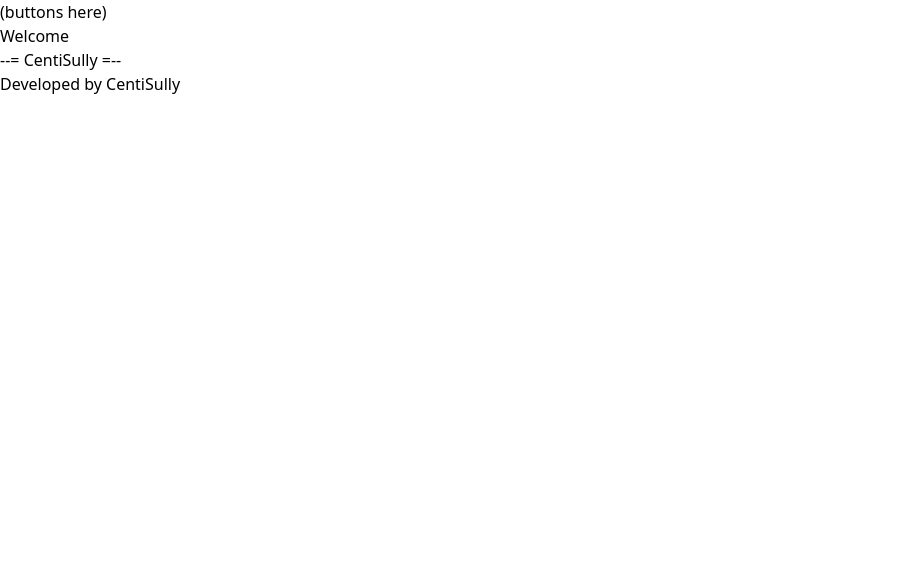
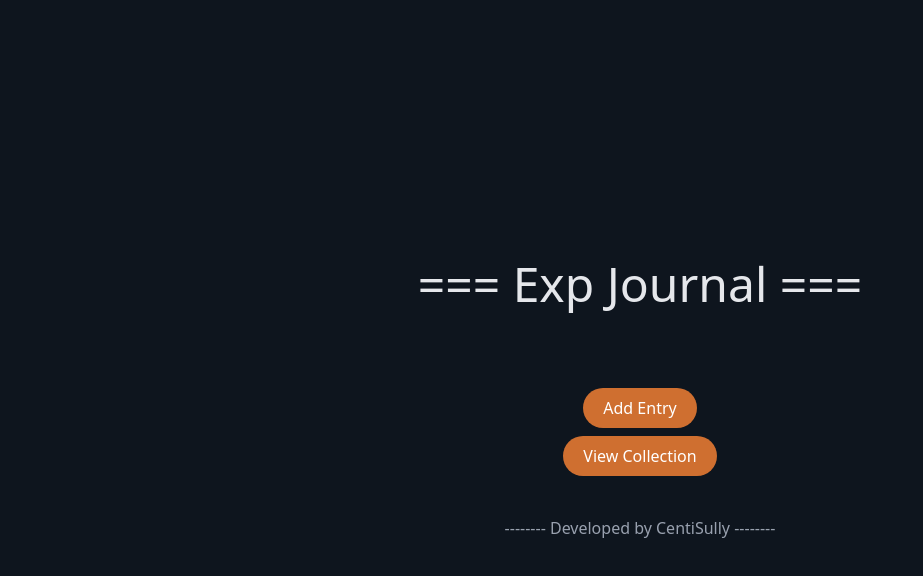
Before and after one commit to CentipedeSully/expJournal, a React (Vite) app: page / in a window 1280 px wide. Shown: the top 576 px of the page, without its empty margins (0-923 px from the left). Built offline with nearby package versions, Linux system fonts and the light colour scheme.

Commit message:
figured out how to custom add tailwind colors. Created buttons. Created home screen. implemented changing between home screen and view collection and add entry screens

```diff
--- a/index.html
+++ b/index.html
@@ -2,13 +2,12 @@
 <html lang="en">
   <head>
     <meta charset="UTF-8" />
-    <link rel="icon" type="image/svg+xml" href="/vite.svg" />
-  <link href="/src/index.css" rel="stylesheet"/>
+    <link href="./src/index.css" rel="stylesheet"/>
     <meta name="viewport" content="width=device-width, initial-scale=1.0" />
     <title>Vite + React + TS</title>
   </head>
-  <body>
+  <body class="bg-bluesteel text-gray-400 container">
     <div id="root"></div>
-    <script type="module" src="/src/main.tsx"></script>
+    <script type="module" src="./src/main.tsx"></script>
   </body>
 </html>
--- a/package.json
+++ b/package.json
@@ -10,6 +10,8 @@
   },
   "dependencies": {
     "@tailwindcss/vite": "^4.0.3",
+    "autoprefixer": "^10.4.20",
+    "postcss": "^8.5.1",
     "react": "^18.3.1",
     "react-dom": "^18.3.1",
     "tailwindcss": "^4.0.3",
--- a/src/App.tsx
+++ b/src/App.tsx
@@ -1,5 +1,7 @@
 import * as entryDefs from "./entry"
 import { useState } from "react"
+import Button from "./uiComponents"
+import WelcomeUi from "./WelcomeUi"
 
 function App() {
 
@@ -39,6 +41,17 @@ function App() {
 
 
 
+    const enterViewScreen = () =>{
+      setUi("viewCollection")
+    }
+
+    const enterWriteScreen= () => {
+      setUi("viewEntry")
+    }
+
+
+
+
   switch(currentUi){
 
     case "viewCollection":
@@ -58,7 +71,10 @@ function App() {
     default:
       return (
         <div>
-          <Welcome />
+          <WelcomeUi
+            username="Centisully"
+            enterViewScreenHandler={enterViewScreen}
+            enterWriteScreenHandler={enterWriteScreen}/>
         </div>
       )
   }
@@ -70,18 +86,6 @@ export default App
 
 
 //=========================================================================================
-//Welcome Screen
-const Welcome = ()=> {
-
-
-  return(
-    <div>
-      <Buttons />
-      <GreetingText name="CentiSully"/>
-      <Credit />
-    </div>
-  )
-}
 
 
 //=========================================================================================
@@ -138,40 +142,5 @@ const ViewEntry = (props:entryProps)=> {
 
 
 //=========================================================================================
-
-
-const Buttons = () => {
-
-  return (
-   <div>
-    (buttons here)
-   </div>
-  )
-}
-
-
-
-
-interface greetingProps{
-  name:string
-}
-
-const GreetingText = (props:greetingProps) => {
-
-
-  return (
-    <div>
-      <h1>Welcome</h1>
-      <h1>--= {props.name} =--</h1>
-    </div>
-
-  )
-
-}
-
-const Credit = () => {
-
-  return  (
-    <p>Developed by CentiSully</p>
-  )
-}
+//=========================================================================================
+//
--- /dev/null
+++ b/src/WelcomeUi.tsx
@@ -0,0 +1,69 @@
+import IconButton from "./uiComponents"
+
+
+interface WelcomeProps{
+    username:string,
+    enterViewScreenHandler:any,
+    enterWriteScreenHandler:any
+}
+
+const WelcomeUi = (props:WelcomeProps) => {
+
+
+
+
+
+
+
+
+    return(
+        <div className="flex flex-col justify-center items-center text-center h-screen">
+
+            <GreetingText name={props.username}/>
+
+            <div className="flex flex-col space-y-2 pt-20 pb-10">
+                <IconButton
+                    label="Add Entry"
+                    onClick={props.enterWriteScreenHandler}/>
+                <IconButton
+                    label="View Collection"
+                    onClick={props.enterViewScreenHandler}/>
+            </div>
+
+
+            <div className="flex justify-end">
+                <Credit />
+            </div>
+
+        </div>
+      )
+}
+
+
+export default WelcomeUi
+
+
+
+
+interface greetingProps{
+  name:string
+}
+
+const GreetingText = (props:greetingProps) => {
+
+
+  return (
+    <div className="">
+      <h1 className="text-5xl text-gray-200">=== Exp Journal ===</h1>
+    </div>
+
+  )
+
+}
+
+const Credit = () => {
+
+  return  (
+    <p className="font-light">-------- Developed by CentiSully --------</p>
+  )
+}
--- a/src/index.css
+++ b/src/index.css
@@ -1 +1,7 @@
-@import "tailwindcss";
+@import 'tailwindcss';
+
+@theme {
+    --color-rust: #cf6f30;
+    --color-bluesteel: #0e151e;
+    --color-lightwheat: #ffd388;
+}
--- /dev/null
+++ b/src/uiComponents.tsx
@@ -0,0 +1,26 @@
+interface IconButtonProps{
+    label:string,
+    onClick:any
+}
+
+const IconButton = (props:IconButtonProps) =>{
+
+    const highlightLabel = () => {
+
+    }
+
+
+
+
+    return (
+        <div className="flex flex-col items-center">
+            <button
+                className="bg-rust text-white hover:bg-lightwheat hover:text-rust rounded-full py-2 px-5"
+                onClick={props.onClick}>
+                    {props.label}
+            </button>
+        </div>
+    )
+}
+
+export default IconButton
--- /dev/null
+++ b/tailwind.config.js
@@ -0,0 +1,14 @@
+module.exports = {
+    content: [
+      "./index.html",
+      "./src/**/*.{html,js,jsx,ts,tsx}", // Note the inclusion of JSX files
+    ],
+    theme: {
+      container: {
+        center: true,
+
+      },
+      extends: {}
+    },
+    plugins: []
+  }
```
Also changed, not shown: public/Icon_pen.svg (added), 1 other file (tests, documents, lock files or other folders).
